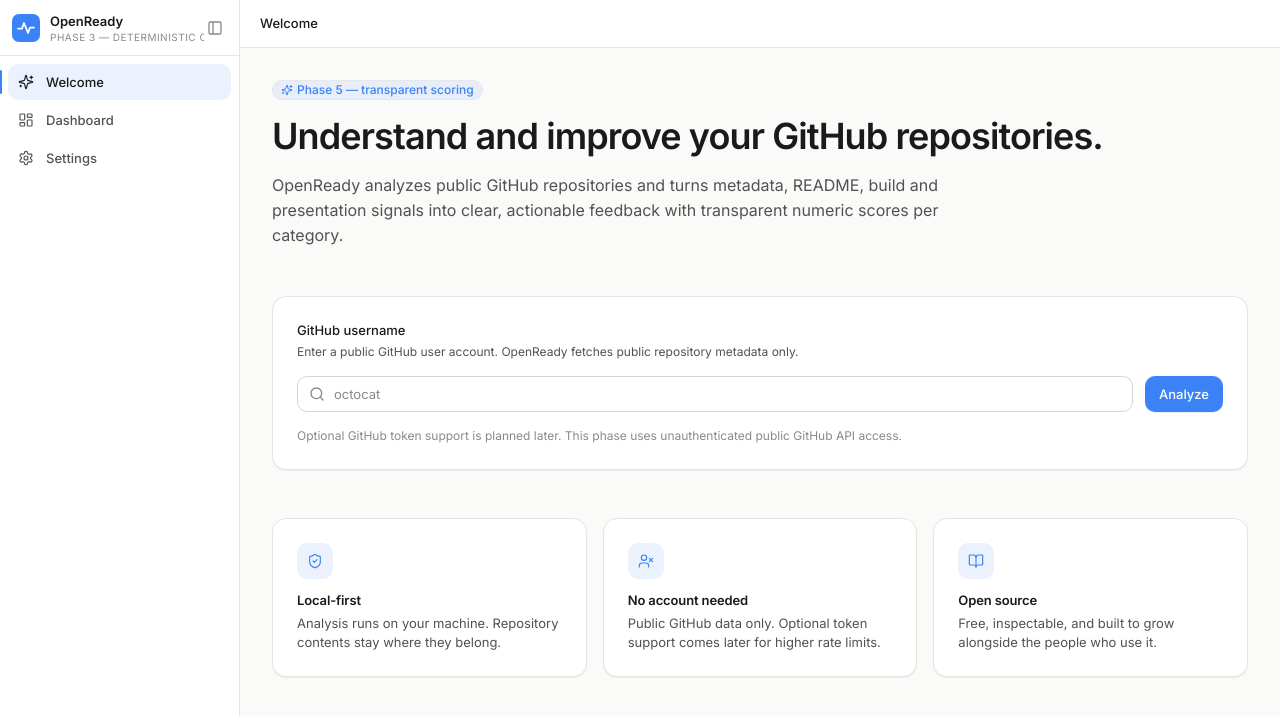
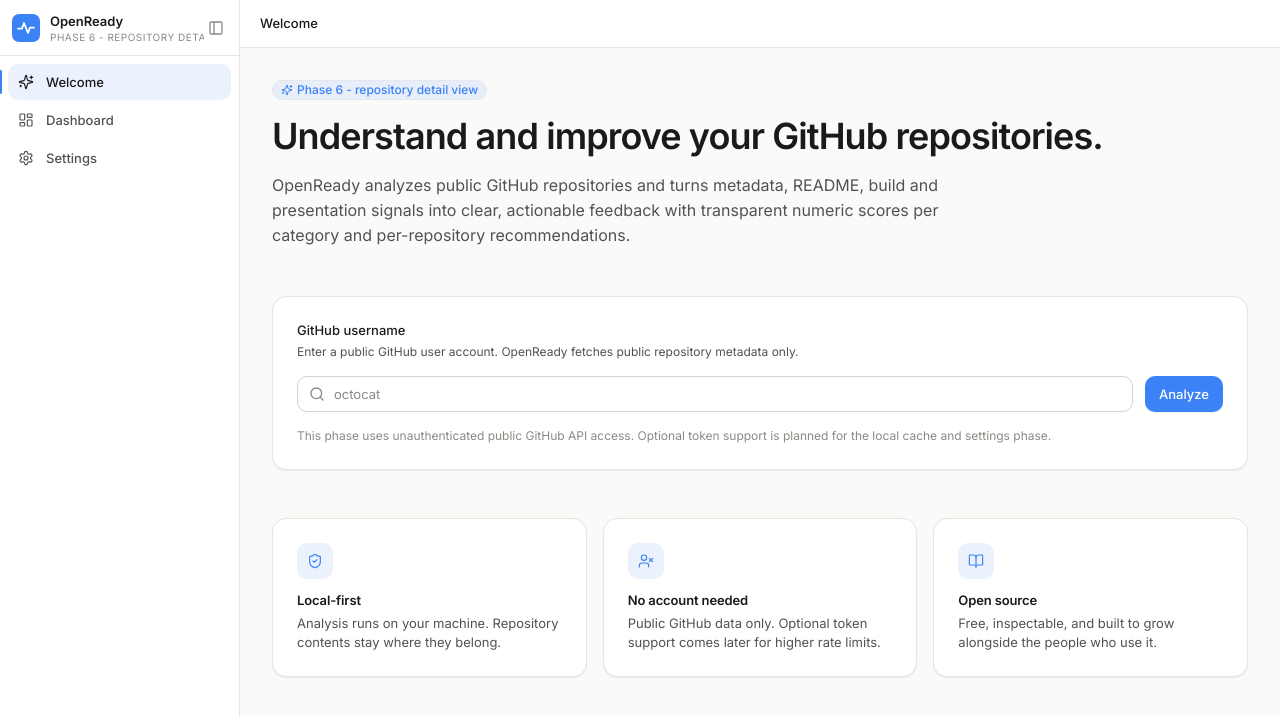
Before and after one commit to magnu1102/OpenReady, a React (Vite) app: page / in a window 1280 px wide. Shown: the top 716 px of the page. Built offline with nearby package versions, Linux system fonts and the light colour scheme.

Commit message:
docs: align project status with phase 6

```diff
--- a/src/lib/env.ts
+++ b/src/lib/env.ts
@@ -1,3 +1,3 @@
 export const APP_NAME = "OpenReady";
 export const APP_VERSION = "0.1.0";
-export const APP_PHASE = "Phase 3 — deterministic checks";
+export const APP_PHASE = "Phase 6 - repository detail view";
--- a/src/modules/analyzer-core/index.ts
+++ b/src/modules/analyzer-core/index.ts
@@ -222,12 +222,12 @@
 function readmeChecks(readmeState: RepositoryReadmeState | undefined): CheckResult[] {
   if (!readmeState) {
     return [
-      unknownCheck("readme", "README status is known", "README was not checked in this phase."),
+      unknownCheck("readme", "README status is known", "README has not been fetched yet."),
       ...readmeSections.map((section) =>
         unknownCheck(
           `readme-${section.id}`,
           section.label,
-          "README sections were not checked in this phase.",
+          "README content is unavailable for this repository.",
         ),
       ),
     ];
--- a/src/routes/WelcomeRoute.tsx
+++ b/src/routes/WelcomeRoute.tsx
@@ -64,7 +64,7 @@
         className="flex flex-col gap-4"
       >
         <Badge tone="accent" className="self-start">
-          <Sparkles className="h-3 w-3" /> Phase 5 — transparent scoring
+          <Sparkles className="h-3 w-3" /> Phase 6 - repository detail view
         </Badge>
         <h1 className="text-3xl font-semibold tracking-tight text-text-primary">
           Understand and improve your GitHub repositories.
@@ -72,7 +72,7 @@
         <p className="max-w-2xl text-md text-text-secondary">
           OpenReady analyzes public GitHub repositories and turns metadata, README, build and
           presentation signals into clear, actionable feedback with transparent numeric scores per
-          category.
+          category and per-repository recommendations.
         </p>
       </motion.section>
 
@@ -115,8 +115,8 @@
             </p>
           ) : null}
           <p className="text-xs text-text-muted">
-            Optional GitHub token support is planned later. This phase uses unauthenticated public
-            GitHub API access.
+            This phase uses unauthenticated public GitHub API access. Optional token support is
+            planned for the local cache and settings phase.
           </p>
         </form>
       </Card>
```
Also changed, not shown: src/modules/analyzer-core/README.md, src/modules/github-client/README.md, 5 other files (tests, documents, lock files or other folders).
